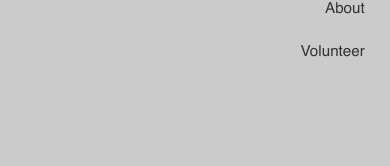
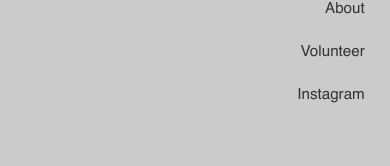
Before and after one commit to tamtzekin/hasbara-tracker, a React (Create React App) app: page / in a window 390 px wide. Both pictures are taken after a click on the element 345 px from the left and 36 px from the top of the page. Shown: the part 129-295 px from the top of the page. Built offline with nearby package versions, Linux system fonts and the light colour scheme.

Commit message:
add IG link to mobile menu

```diff
--- a/src/components/MobileMenu.js
+++ b/src/components/MobileMenu.js
@@ -60,6 +60,10 @@ const MobileMenu = () => {
             <Link to="/volunteer" onClick={closeModal}>
                 Volunteer
             </Link>
+
+            <Link to="http://instagram.com/hasbaratracker" target="_blank">
+                Instagram
+            </Link>
         </div>
       </Modal>
     </>
```
